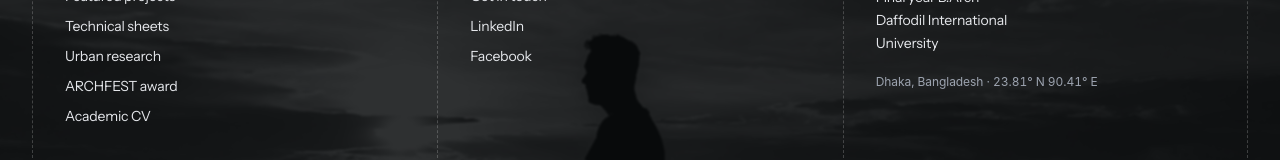
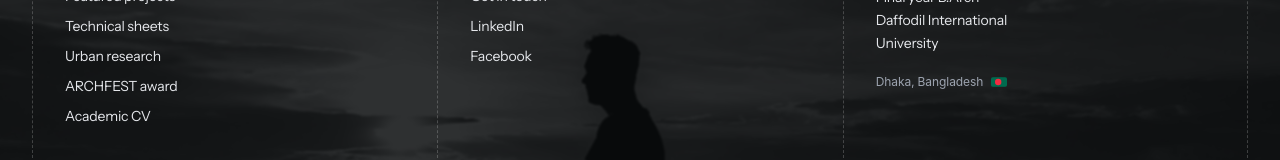
Before and after one commit to armanhossen-dev/Portfolio_for_faysal_vai, a React (Vite) app: page / in a window 1280 px wide. Shown: the part 10311-10471 px from the top of the page. Built offline with nearby package versions, Linux system fonts and the light colour scheme.

Commit message:
style: replace coordinates with Bangladesh flag in footer studio column

```diff
--- a/src/components/Footer.jsx
+++ b/src/components/Footer.jsx
@@ -158,8 +158,18 @@ export default function Footer() {
                 <div>Final year B.Arch</div>
                 <div>Daffodil International</div>
                 <div>University</div>
-                <div className="text-xs font-mono text-studio-400 mt-4 pt-1">
-                  Dhaka, Bangladesh · 23.81° N 90.41° E
+                <div className="text-xs font-mono text-studio-400 mt-4 pt-1 flex items-center gap-2">
+                  <span>Dhaka, Bangladesh</span>
+                  <span className="inline-flex items-center" title="Bangladesh">
+                    <svg
+                      viewBox="0 0 20 12"
+                      className="w-4 h-2.5 rounded-[2px] overflow-hidden shadow-2xs shrink-0"
+                      aria-label="Bangladesh Flag"
+                    >
+                      <rect width="20" height="12" fill="#006a4e" />
+                      <circle cx="9" cy="6" r="4" fill="#f42a41" />
+                    </svg>
+                  </span>
                 </div>
               </div>
             </div>
```
Also changed, not shown: 5 other files (tests, documents, lock files or other folders).
